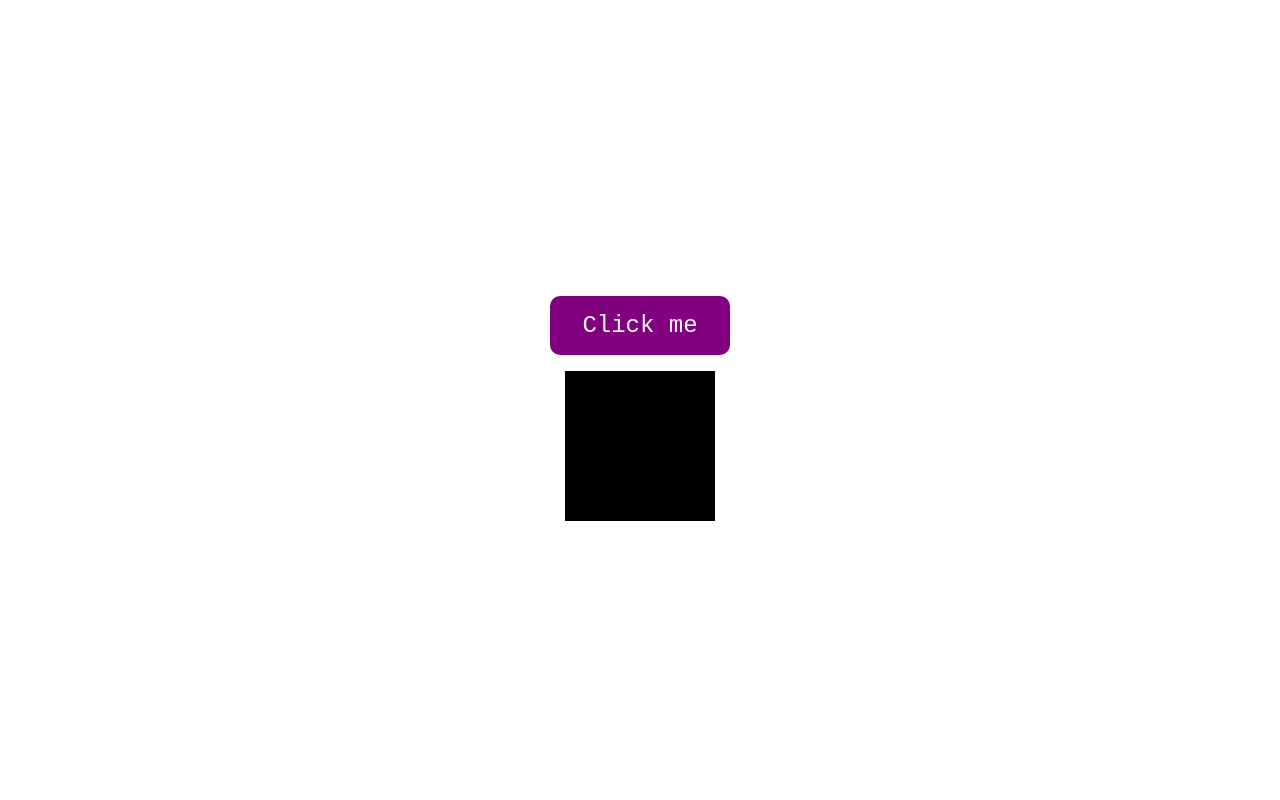
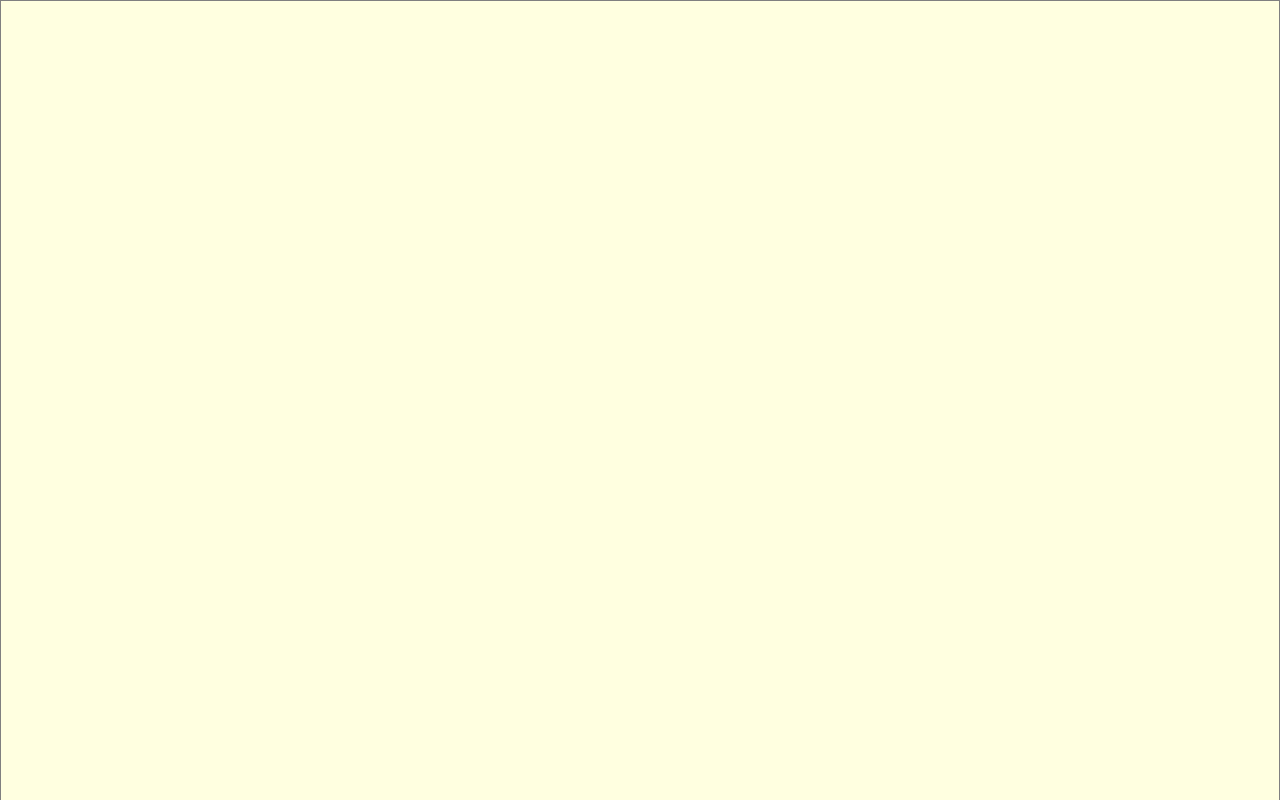
Before and after one commit to Mvishal123/animations-css, a React (Vite) app in the folder framer-motion/: page / in a window 1280 px wide. Shown: the top 800 px of the page. Built offline with nearby package versions, Linux system fonts and the light colour scheme.

Commit message:
add framer-motion/4

```diff
--- a/framer-motion/src/App.tsx
+++ b/framer-motion/src/App.tsx
@@ -1,14 +1,18 @@
-import One from "./components/One";
-import Three from "./components/Three";
-import Two from "./components/Two";
+import AnimationControls from "./components/AnimationControls";
+import InteractionAnimation from "./components/InteractionAnimation";
+import InView from "./components/InView";
+import Motion from "./components/Motion";
 
 const App = () => {
   return (
-    <div style={{ display: "grid", placeContent: "center", height: "100vh" }}>
-      {/* <One /> */}
-      {/* <Two /> */}
-      <Three />
-    </div>
+    <>
+      {/* <div style={{ display: "grid", placeContent: "center", height: "100vh" }}>
+        <Motion />
+        <InteractionAnimation />
+        <AnimationControls />
+      </div> */}
+      <InView />
+    </>
   );
 };
 
--- a/framer-motion/src/components/Three.tsx
+++ b/framer-motion/src/components/AnimationControls.tsx
@@ -1,7 +1,7 @@
 import { motion, useAnimationControls } from "framer-motion";
 import React from "react";
 
-const Three = () => {
+const AnimationControls = () => {
   const [isFirst, setIsFirst] = React.useState(true);
   const controls = useAnimationControls();
   const handleClick = () => {
@@ -52,4 +52,4 @@ const Three = () => {
   );
 };
 
-export default Three;
+export default AnimationControls;
--- /dev/null
+++ b/framer-motion/src/components/InView.tsx
@@ -0,0 +1,26 @@
+import { motion, useInView } from "framer-motion";
+import React, { useEffect, useRef } from "react";
+
+const InView = () => {
+  const ref = useRef(null);
+  const inView = useInView(ref, { margin: "-500px" });
+
+  return (
+    <div
+      style={{
+        backgroundColor: inView ? "lightyellow" : "lightcyan",
+        transition: ".5s background",
+      }}
+    >
+      <div
+        style={{
+          border: "1px solid gray",
+          height: "100vh",
+        }}
+      />
+      <div ref={ref} style={{ border: "1px solid gray", height: "100vh" }} />
+    </div>
+  );
+};
+
+export default InView;
--- a/framer-motion/src/components/Two.tsx
+++ b/framer-motion/src/components/InteractionAnimation.tsx
@@ -1,7 +1,7 @@
 import { motion, MotionConfig } from "framer-motion";
 import React from "react";
 
-const Two = () => {
+const InteractionAnimation = () => {
   return (
     <MotionConfig transition={{ duration: 0.2, ease: "easeInOut" }}>
       <motion.button
@@ -41,4 +41,4 @@ const Two = () => {
   );
 };
 
-export default Two;
+export default InteractionAnimation;
--- a/framer-motion/src/components/One.tsx
+++ b/framer-motion/src/components/Motion.tsx
@@ -1,7 +1,7 @@
 import { AnimatePresence, motion } from "framer-motion";
 import React from "react";
 
-const One = () => {
+const Motion = () => {
   const [isOpen, setIsOpen] = React.useState(false);
   return (
     <>
@@ -51,4 +51,4 @@ const One = () => {
   );
 };
 
-export default One;
+export default Motion;
--- a/framer-motion/src/index.css
+++ b/framer-motion/src/index.css
@@ -0,0 +1,5 @@
+body {
+  padding: 0;
+  margin: 0;
+  box-sizing: border-box;
+}
```
